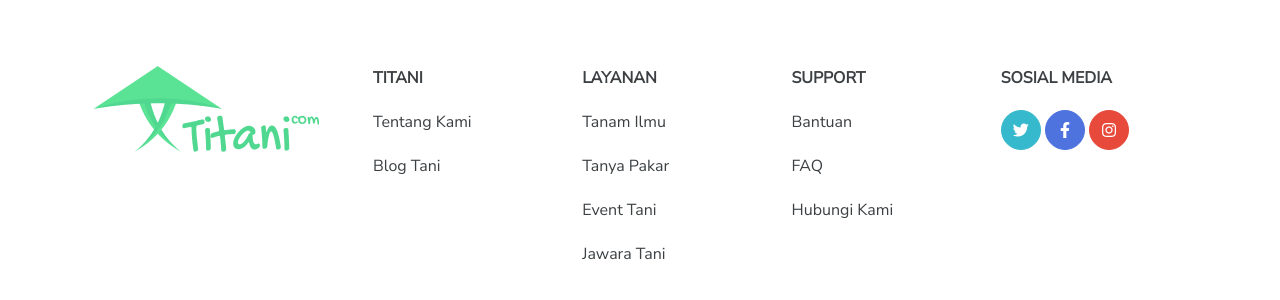
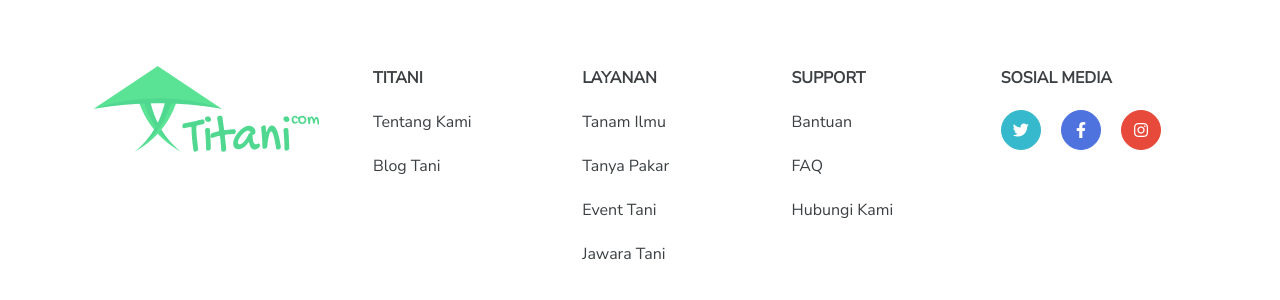
Before and after one commit to ilhm-rai/titani, a CodeIgniter 4 app: the page made by app/Views/Pages/Home.php in a window 1280 px wide. Shown: the part 4801-5101 px from the top of the page. Run offline with PHP 8.4 and a stand-in for CodeIgniter, Linux system fonts and the light colour scheme; the template is opened without the code that fills it, so the values that code supplies are empty; some libraries are stand-ins or nearby versions.

Commit message:
Adding margin to btn sosmed

```diff
--- a/app/Views/templates/template.php
+++ b/app/Views/templates/template.php
@@ -69,8 +69,8 @@
                             <div class="col-lg-3">
                                 <div class="footer-menu">
                                     <div class="footer-menu-title">Sosial Media</div>
-                                    <a href="#" class="btn btn-info btn-circle"><i class="fab fa-twitter"></i></a>
-                                    <a href="#" class="btn btn-primary btn-circle"><i class="fab fa-facebook-f"></i></a>
+                                    <a href="#" class="btn btn-info btn-circle mr-3"><i class="fab fa-twitter"></i></a>
+                                    <a href="#" class="btn btn-primary btn-circle mr-3"><i class="fab fa-facebook-f"></i></a>
                                     <a href="#" class="btn btn-danger btn-circle"><i class="fab fa-instagram"></i></a>
                                 </div>
                             </div>
```
